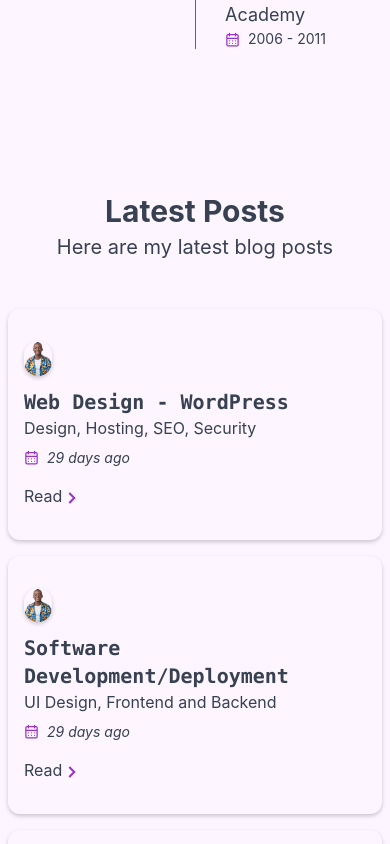
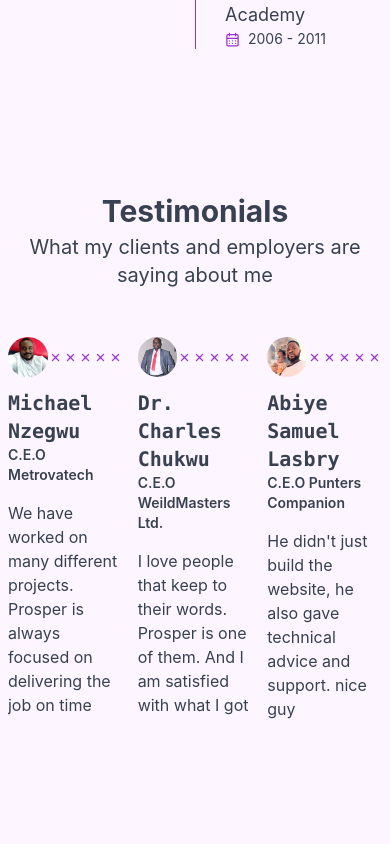
Before and after one commit to prosper74/portfolio-blog, a Next.js app: page / in a window 390 px wide. Shown: the part 3980-4824 px from the top of the page. Built offline with nearby package versions, Linux system fonts and the light colour scheme.

Commit message:
Started testimonials section

```diff
--- a/components/home/BlogPosts.tsx
+++ b/components/home/BlogPosts.tsx
@@ -1,18 +1,15 @@
-import { useState } from 'react';
 import Image from 'next/image';
 import Link from 'next/link';
 import { ServicesData } from './HomeDatas';
 import { ArrowDownIcon, CalendarIcon } from '../common/svgIcons';
 
 export function BlogPosts() {
-  const [modal, setModal] = useState(-1);
 
   return (
     <>
       <section
         id="blog"
         className="sm:container mx-auto px-2 md:px-10 lg:px-20 py-16 break-words"
-        onClick={() => modal >= 0 && setModal(-1)}
       >
         <div>
           <div className="text-center">
@@ -49,7 +46,6 @@ export function BlogPosts() {
 
                 <button
                   className="flex items-center md:text-lg mt-auto"
-                  onClick={() => setModal(i)}
                 >
                   Read
                   <span className="mt-1 rotate-[-90deg] hover:translate-x-1 transition-all">
--- a/components/home/HomeDatas.jsx
+++ b/components/home/HomeDatas.jsx
@@ -299,3 +299,27 @@ export const QualificationsData = [
     ],
   },
 ];
+
+export const TestimonialData = [
+  {
+    id: 1,
+    img: '/assets/mike.jpg',
+    name: 'Michael Nzegwu',
+    designation: 'C.E.O Metrovatech',
+    desc: 'We have worked on many different projects. Prosper is always focused on delivering the job on time',
+  },
+  {
+    id: 2,
+    img: '/assets/dr-charles.jpg',
+    name: 'Dr. Charles Chukwu',
+    designation: 'C.E.O WeildMasters Ltd.',
+    desc: 'I love people that keep to their words. Prosper is one of them. And I am satisfied with what I got',
+  },
+  {
+    id: 3,
+    img: '/assets/abiye.jpg',
+    name: 'Abiye Samuel Lasbry',
+    designation: 'C.E.O Punters Companion',
+    desc: "He didn't just build the website, he also gave technical advice and support. nice guy",
+  },
+];
--- /dev/null
+++ b/components/home/Testimonials.tsx
@@ -0,0 +1,92 @@
+import Image from 'next/image';
+import Link from 'next/link';
+import { TestimonialData } from './HomeDatas';
+import { ArrowDownIcon, CalendarIcon, CloseIcon } from '../common/svgIcons';
+// Import Swiper React components
+import { Swiper, SwiperSlide } from 'swiper/react';
+
+// Import Swiper styles
+import 'swiper/css';
+import 'swiper/css/navigation';
+import 'swiper/css/pagination';
+
+// import Swiper core and required modules
+import SwiperCore, { Pagination, Navigation } from 'swiper';
+
+// install Swiper modules
+SwiperCore.use([Navigation, Pagination]);
+
+export function Testimonials() {
+  return (
+    <>
+      <section
+        id="blog"
+        className="sm:container mx-auto px-2 md:px-10 lg:px-20 py-16 break-words testimonials"
+      >
+        <div>
+          <div className="text-center">
+            <h2 className="text-3xl md:text-4xl font-bold mb-1">
+              Testimonials
+            </h2>
+            <p className="text-xl md:text-2xl mb-12">
+              What my clients and employers are saying about me{' '}
+            </p>
+          </div>
+
+          <div>
+            <Swiper
+              slidesPerView={3}
+              spaceBetween={15}
+              loop={true}
+              navigation={false}
+              className="mySwiper"
+            >
+              {/* Render sliders. the source data is from the data.js file */}
+              {TestimonialData.map((d) => (
+                <SwiperSlide key={d.id}>
+                  <div>
+                    <div className="flex flex-col justify-evenly mb-4">
+                      <div className="flex justify-between items-center mb-3">
+                        {/* testimonial image  */}
+                        <div className="flex items-center gap-2">
+                          <Image
+                            src={d.img}
+                            alt={d.name}
+                            width={60}
+                            height={60}
+                            className="rounded-full object-cover mr-3"
+                          />
+                        </div>
+
+                        {/* the star icons  */}
+                        <div className="flex items-center">
+                          {[0, 1, 2, 3, 4].map((_, i) => (
+                            <CloseIcon
+                              key={i}
+                              width="15"
+                              height="15"
+                              fill="#9932cc"
+                            />
+                          ))}
+                        </div>
+                      </div>
+
+                      <div className="mb-4">
+                        <h3 className="font-mono font-semibold text-xl">
+                          {d.name}
+                        </h3>
+                        <p className="font-semibold text-sm">{d.designation}</p>
+                      </div>
+
+                      <p className="mb-6">{d.desc}</p>
+                    </div>
+                  </div>
+                </SwiperSlide>
+              ))}
+            </Swiper>
+          </div>
+        </div>
+      </section>
+    </>
+  );
+}
--- a/components/home/index.jsx
+++ b/components/home/index.jsx
@@ -4,6 +4,14 @@ import { Skills } from './Skills';
 import { Services } from './Services';
 import { Qualifications } from './Qualifications';
 import { BlogPosts } from './BlogPosts';
+import { Testimonials } from './Testimonials';
 
-
-export { Banner, Portfolio, Skills, Services, Qualifications, BlogPosts };
+export {
+  Banner,
+  Portfolio,
+  Skills,
+  Services,
+  Qualifications,
+  BlogPosts,
+  Testimonials,
+};
--- a/pages/index.tsx
+++ b/pages/index.tsx
@@ -5,6 +5,7 @@ import {
   Skills,
   Qualifications,
   BlogPosts,
+  Testimonials,
 } from '../components/home';
 import SEO from '../components/Seo';
 
@@ -22,6 +23,7 @@ export default function Home() {
         <Services />
         <Portfolio />
         <Qualifications />
+        <Testimonials />
         <BlogPosts />
       </main>
     </>
--- a/styles/globals.css
+++ b/styles/globals.css
@@ -99,3 +99,43 @@ a {
     padding-bottom: 50px;
   }
 }
+/* Portfolio swiper css end */
+
+/* Testimonials swiper css */
+
+.testimonials {
+  overflow: hidden;
+}
+
+.testimonials > .swiper-container {
+  width: 800px;
+  margin-left: auto;
+  margin-right: auto;
+}
+
+.testimonials > .swiper-container > .swiper-slide {
+  font-size: 18px;
+  margin: 1rem 0 2rem;
+  padding: 1rem;
+  border-radius: 10px;
+  box-shadow: 0 4px 4px rgba(0, 0, 0, 0.15);
+  height: 270px;
+
+  /* Center slide text vertically */
+  display: -webkit-box;
+  display: -ms-flexbox;
+  display: -webkit-flex;
+  display: flex;
+  -webkit-box-pack: center;
+  -ms-flex-pack: center;
+}
+
+@media screen and (min-width: 1250px) {
+  .testimonials > .swiper-container {
+    width: 100%;
+    padding-top: 50px;
+    padding-bottom: 50px;
+  }
+}
+
+/* Testimonials swiper css end */
```
